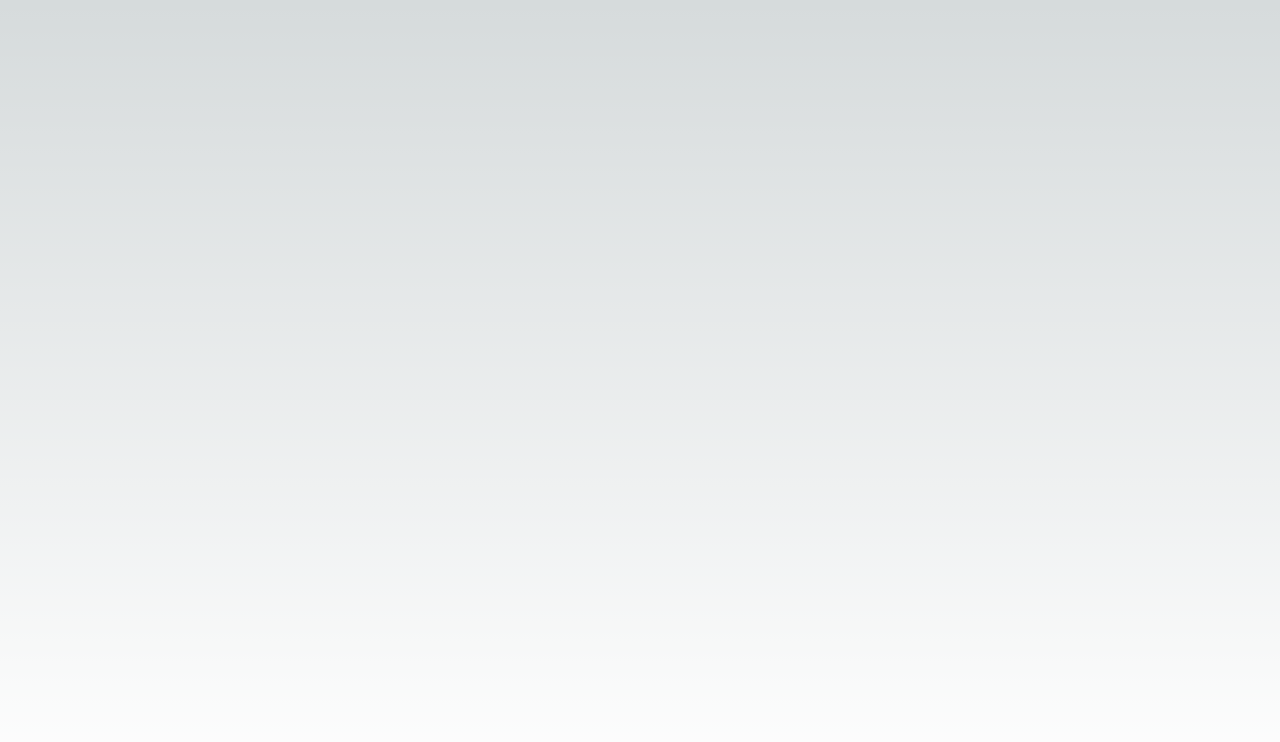
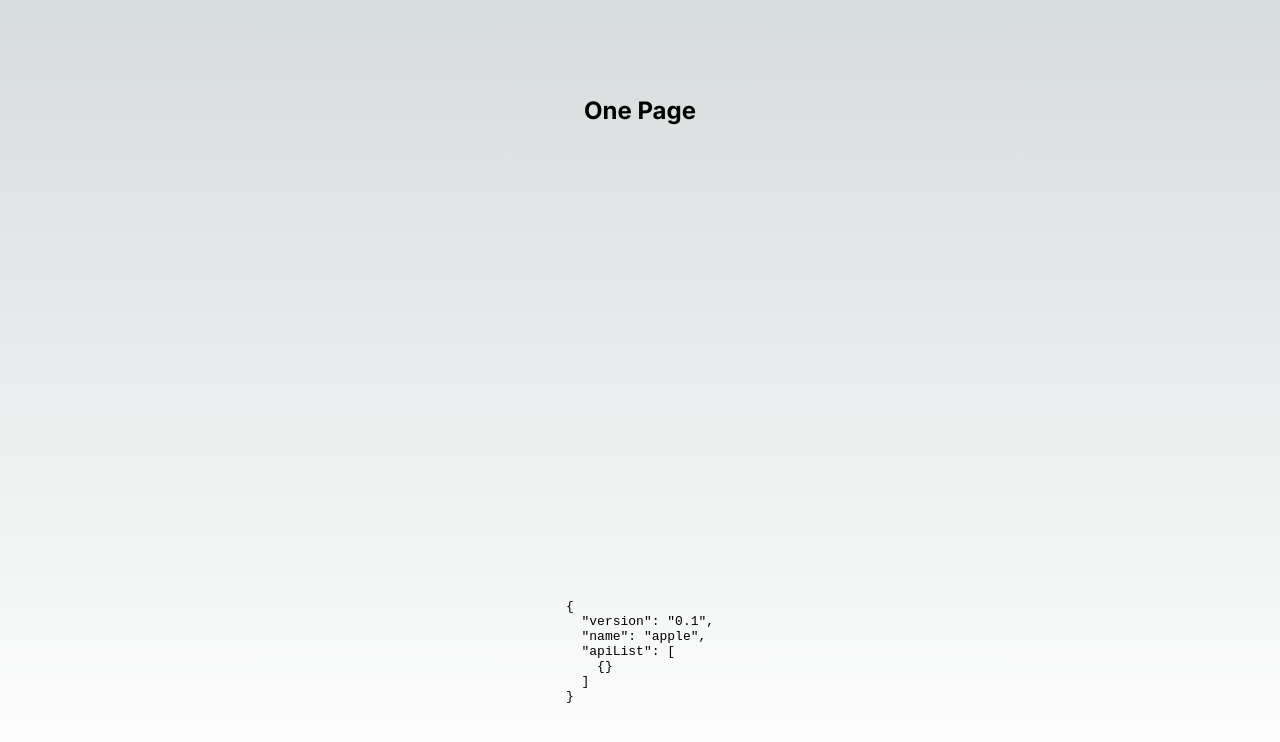
Before and after one commit to afrontend/onepage, a Next.js app: page / in a window 1280 px wide. Shown: the top 742 px of the page. Built offline with nearby package versions, Linux system fonts and the light colour scheme.

Commit message:
Add JsonData component

```diff
--- /dev/null
+++ b/public/some.json
@@ -0,0 +1,10 @@
+{
+  "version": "0.1",
+  "name": "apple",
+  "apiList": [
+    {
+
+
+    }
+  ]
+}
--- /dev/null
+++ b/src/components/JsonData.js
@@ -0,0 +1,24 @@
+import React, {useEffect, useState} from "react";
+
+export function JsonData({jsonFilename = 'some.json'}) {
+  const [APIList, setAPIList] = useState([])
+
+  useEffect(() => {
+    const fetchData = async () => {
+      const path = (`${jsonFilename}?` + (new Date()).valueOf())
+      const response = await fetch(path);
+      const apiList = await response.json();
+      console.log(apiList)
+      setAPIList(apiList)
+    };
+    fetchData();
+  }, []);
+
+  if (!APIList) return <div>Loading...</div>
+
+  return (
+    <pre>
+      {JSON.stringify(APIList, null, 2)}
+    </pre>
+  )
+}
--- a/src/pages/index.tsx
+++ b/src/pages/index.tsx
@@ -1,7 +1,7 @@
 import Head from 'next/head'
-import Image from 'next/image'
 import { Inter } from 'next/font/google'
 import styles from '@/styles/Home.module.css'
+import { JsonData } from '@/components/JsonData'
 
 const inter = Inter({ subsets: ['latin'] })
 
@@ -15,6 +15,8 @@ export default function Home() {
         <link rel="icon" href="/favicon.ico" />
       </Head>
       <main className={styles.main}>
+        <h2 className={inter.className}>One Page</h2>
+        <JsonData />
       </main>
     </>
   )
```
